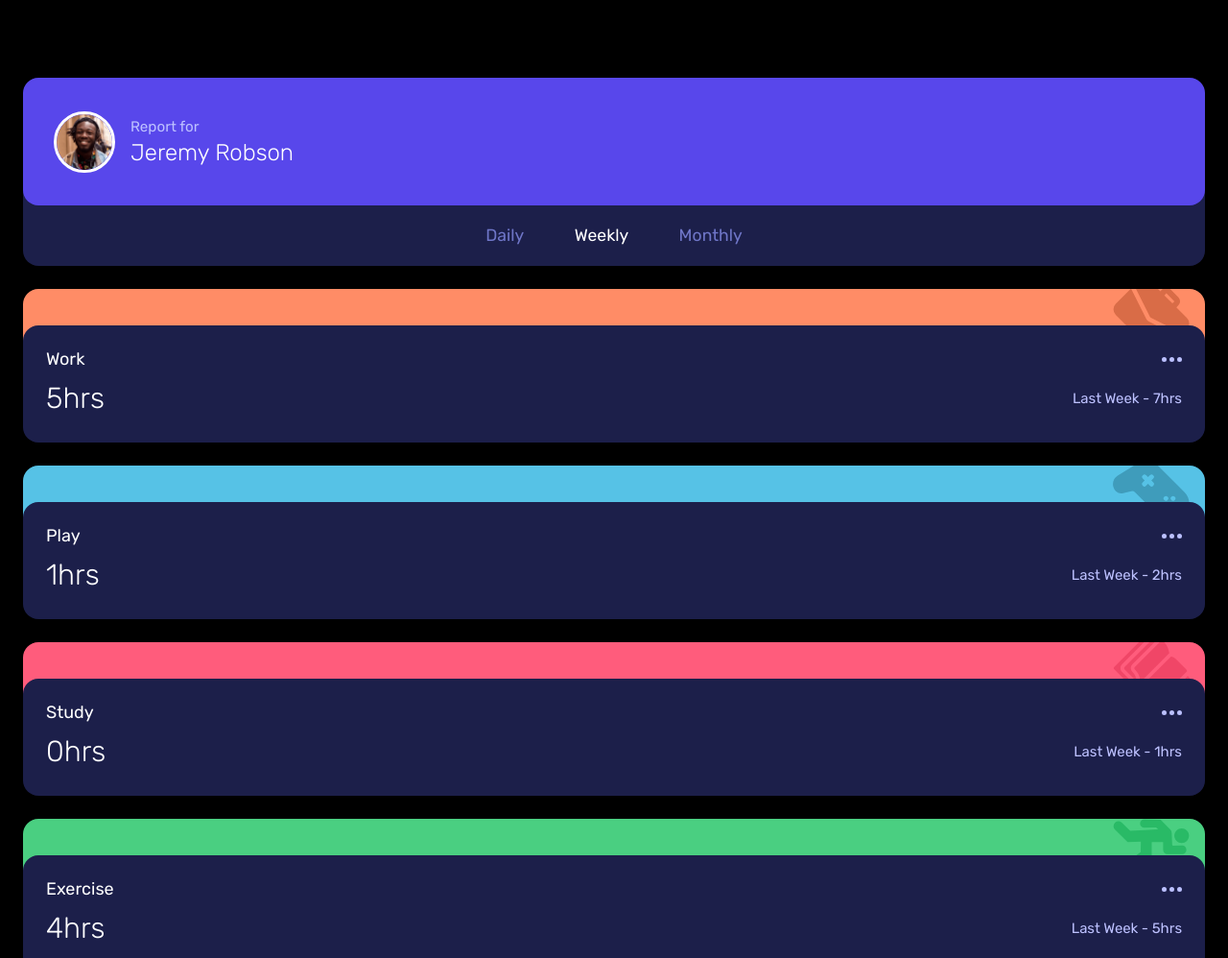
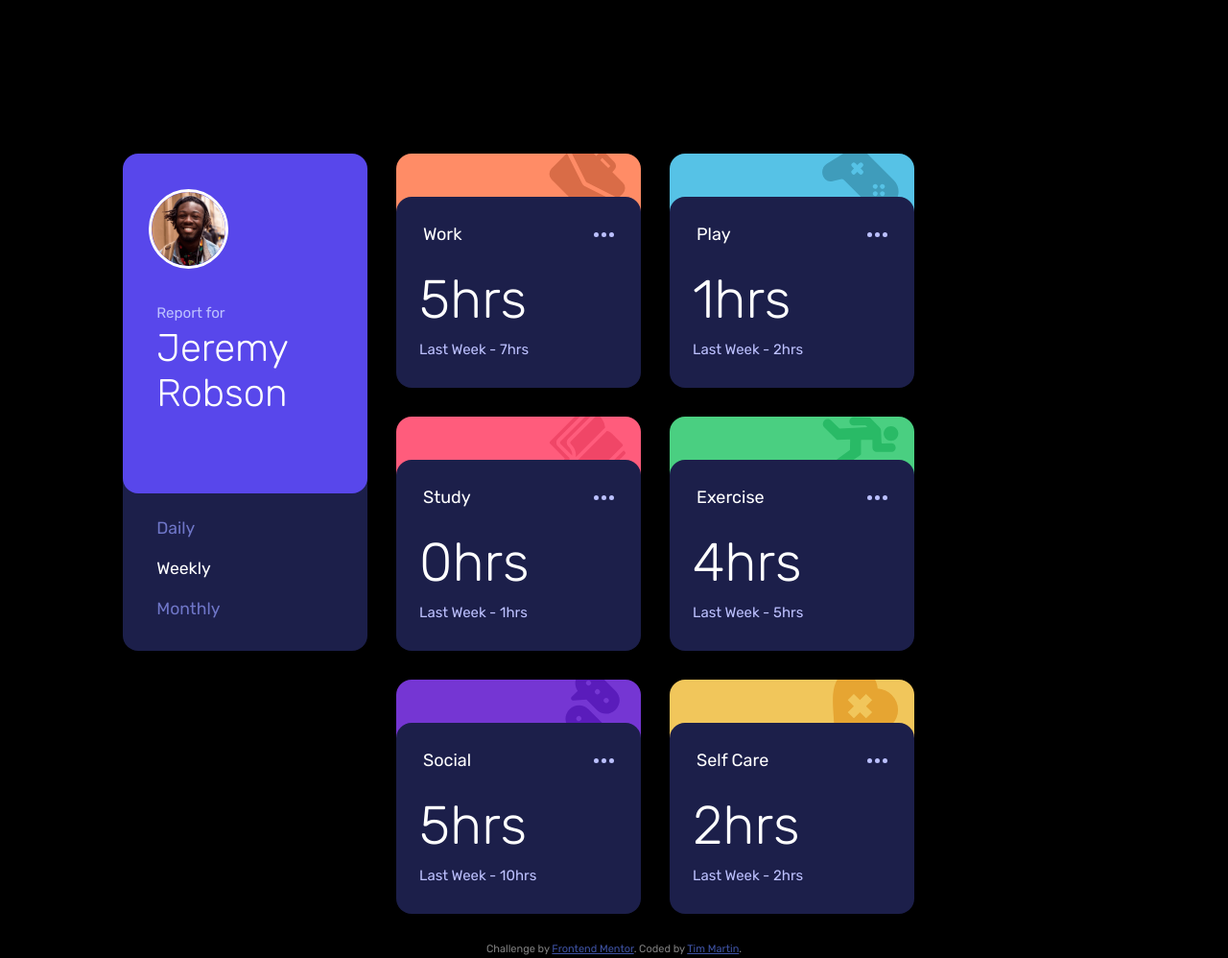
Before and after one commit to TimMartin13-Frontend-Mentor/time_tracking_dashboard, a website: page index.html in a window 1280 px wide. Shown: the top 998 px of the page at 96% size. Drawn offline with Linux system fonts and the light colour scheme.

Commit message:
All layouts done, need to add JavaScript part

```diff
--- a/index.html
+++ b/index.html
@@ -34,7 +34,7 @@
       </div>
     </section>
     <section class="card-container">
-      <div class="activity-card">
+      <div class="activity-card work">
         <div class="box-size accent-box color-work">
           <img src="./images/icon-work.svg" class="icon-work" alt="briefcase">
         </div>
@@ -49,7 +49,7 @@
           </div>
         </div>
       </div>
-      <div class="activity-card">
+      <div class="activity-card play">
         <div class="box-size accent-box color-play">
           <img src="./images/icon-play.svg" class="icon-play" alt="video game controller">
         </div>
@@ -64,7 +64,7 @@
           </div>
         </div>
       </div>
-      <div class="activity-card">
+      <div class="activity-card study">
         <div class="box-size accent-box color-study">
           <img src="./images/icon-study.svg" class="icon-study" alt="book">
         </div>
@@ -133,5 +133,7 @@
     Challenge by <a href="https://www.frontendmentor.io?ref=challenge" target="_blank">Frontend Mentor</a>.
     Coded by <a href="#">Tim Martin</a>.
   </div>
+
+
 </body>
 </html>
--- a/sass/abstracts/_fonts.scss
+++ b/sass/abstracts/_fonts.scss
@@ -35,3 +35,13 @@ body {
 .prev-hours {
   font-weight: 400;
 }
+
+@media (min-width: 650px) {
+  .name {
+    font-size: 2.5rem;
+  }
+
+  .cur-hours {
+    font-size: 3.5rem;
+  }
+}
--- a/sass/components/_activity_card.scss
+++ b/sass/components/_activity_card.scss
@@ -83,7 +83,7 @@ img.icon-self-care {
 
 .activity-container {
   display: flex;
-  padding: 1.5rem 1.5rem 0.75rem 1.5rem;
+  padding: 1.75rem 1.75rem 0.25rem 1.75rem;
   justify-content: space-between;
   align-items: center;
 
@@ -103,6 +103,33 @@ img.icon-self-care {
   padding: 0 1.5rem;
 }
 
+.cur-hours {
+  padding: 0.25rem;
+}
+
 .prev-hours {
   color: ab.$pale-blue;
 }
+
+@media (min-width: 650px) {
+  .box-size {
+    width: 255px;
+    height: 199px;
+    border-radius: 1rem;
+  }
+
+  .accent-box {
+    margin-bottom: -9.625rem;
+  }
+
+  .hours-container {
+    flex-direction: column;
+    justify-content: space-around;
+    align-items: flex-start;
+    padding: 1.25rem 1.5rem;
+  }
+
+  .cur-hours {
+    padding: 0 0 0.6rem 0;
+  }
+}
--- a/sass/components/_profile_card.scss
+++ b/sass/components/_profile_card.scss
@@ -35,19 +35,19 @@
 
 .time-frame-box {
   display: flex;
-  margin-top: -4.375rem;
+  align-items: flex-end;
+  margin-top: -1.375rem;
   background-color: ab.$dark-blue;
-  align-items: flex-end;
-  justify-content: center;
   z-index: 1;
 }
 
 .time-frame {
-  justify-content: space-around;
-  margin: 1.3rem 0;
+  display: flex;
+  flex-direction: column;
+  margin: 0.6rem 1rem;
 
   a {
-    padding: 1.5rem;
+    padding: 0.3rem;
     width: 33%;
     color: ab.$desaturated-blue;
     text-decoration: none;
@@ -62,3 +62,52 @@
     color: ab.$white;
   }
 }
+
+// ----------------------- Most mobiles ------------------//
+@media (min-width: 375px) {
+  div.time-frame-box {
+    margin-top: -4.375rem;
+    justify-content: center;
+  }
+
+  .time-frame {
+    display: flex;
+    flex-direction: row;
+    justify-content: space-around;
+
+    a {
+      padding: 0.7rem 1.5rem;
+    }
+  }
+}
+
+@media (min-width: 650px) {
+  .profile {
+    flex-direction: column;
+    align-items: flex-start;
+
+    img {
+      margin: 2.3rem 1.7rem;
+      width: 5.2rem;
+    }
+  }
+
+  .profile-box {
+    height: 354px;
+    width: 255px;
+  }
+
+  .title-name {
+    margin: 0 2.2rem;
+  }
+
+  div.time-frame-box {
+    margin-top: -11.875rem;
+    justify-content: flex-start;
+  }
+
+  .time-frame {
+    flex-direction: column;
+    margin: 1.4rem 0.7rem;
+  }
+}
--- a/sass/layout/_main_layout.scss
+++ b/sass/layout/_main_layout.scss
@@ -10,6 +10,9 @@
 //   grid-column: 1;
 //   grid-row: 1 / 3;
 // }
+body {
+  min-width: 280px;
+}
 
 .container {
   margin: 5.0625rem 1.5rem;
@@ -17,6 +20,35 @@
   flex-direction: column;
 }
 
+.card-container {
+  padding-top: 1.5rem;
+}
+
 .activity-card {
-  margin-top: 1.5rem;
+  margin-bottom: 1.5rem;
 }
+
+@media (min-width: 650px){
+  .container {
+    margin: 10rem auto 0 auto;
+    width: 80%;
+    max-width: 1150px;
+    display: flex;
+    flex-direction: row;
+  }
+
+  .profile-card {
+    float: left;
+    max-height: 518px;
+  }
+
+  .card-container {
+    padding-top: 0rem;
+    display: flex;
+    flex-wrap: wrap;
+  }
+
+  .activity-card {
+    margin: 0 0 1.875rem 1.875rem;
+  }
+}
```
Also changed, not shown: styles/style.css, 1 other file.
